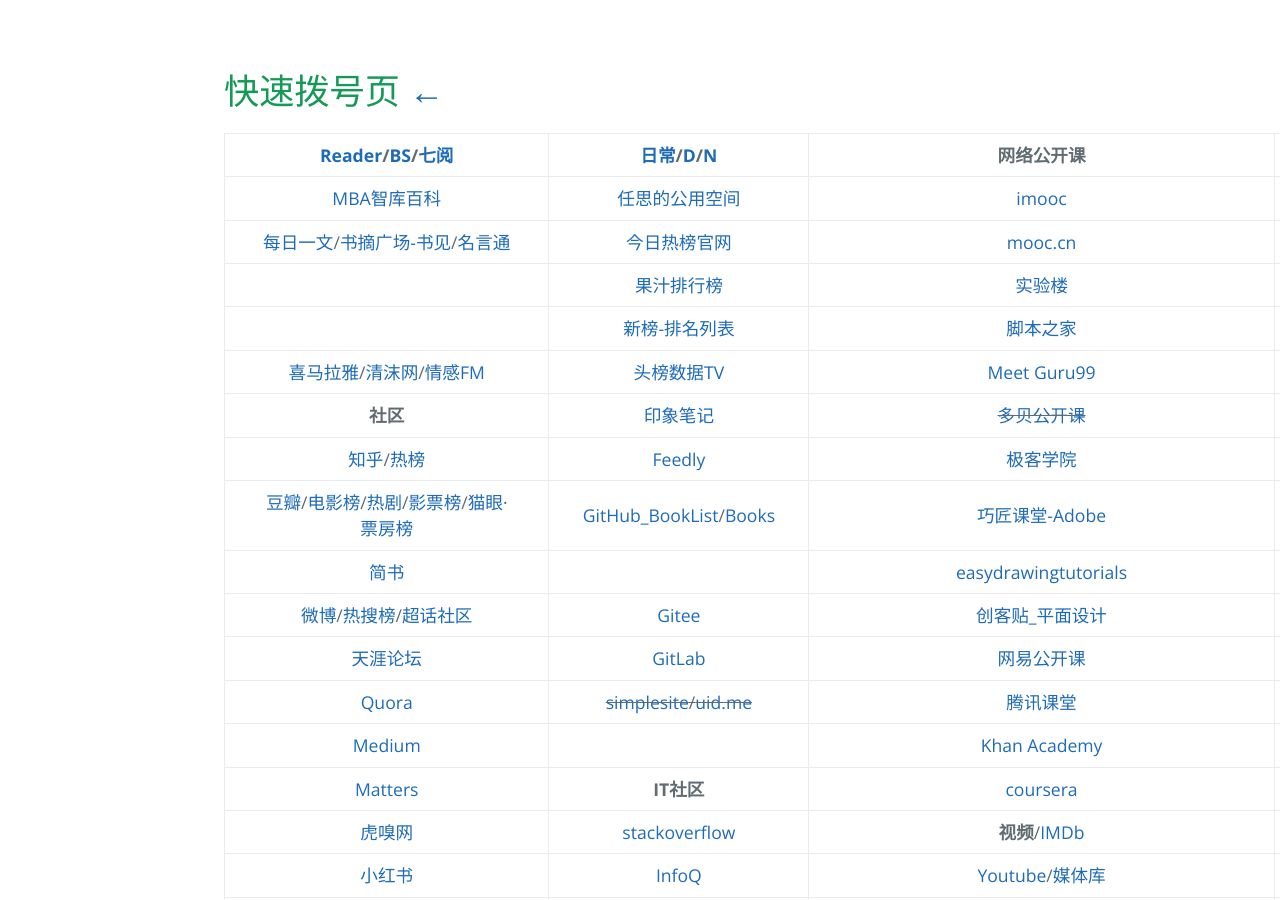
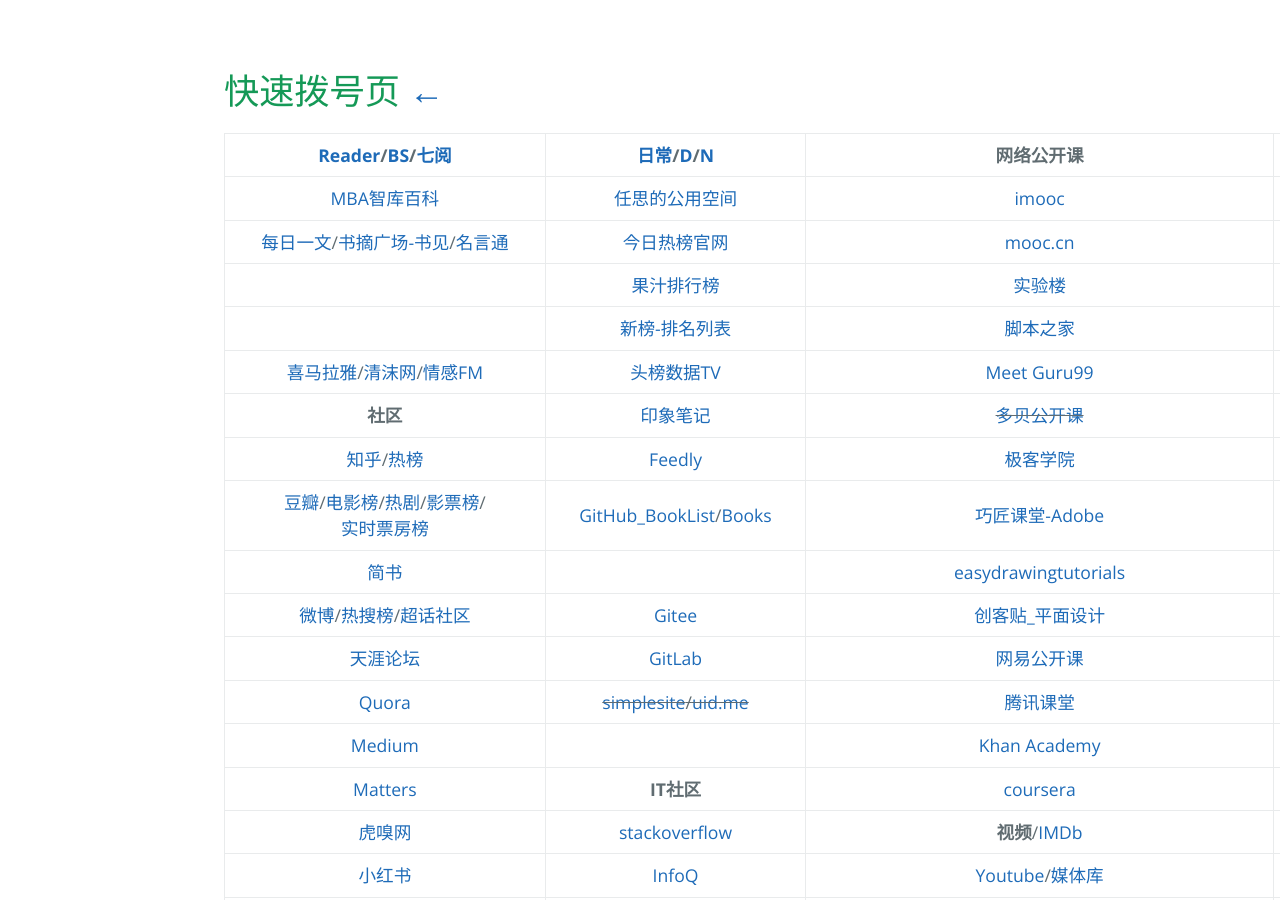
Before and after one commit to AmbroseRen/test, a Jekyll site: the page built from navigation.md, in a window 1280 px wide and 900 px high. Built offline with Jekyll 4.4.1, drawn with Linux system fonts in a browser that asks for light colours; our own code applies the rules of GitHub Pages for plain Markdown files; the repository's description, which GitHub fills in, is left out.

Commit message:
Update navigation.md

```diff
--- a/navigation.md
+++ b/navigation.md
@@ -13,7 +13,7 @@
 | [喜马拉雅](https://www.ximalaya.com/my/subscribed/)/[清沫网](https://www.qingmo.net/)/[情感FM](https://www.qingmo.net/qingganfm) | [头榜数据TV](http://www.toubang.tv/anchor/mutile.html) | [Meet Guru99](https://www.guru99.com/) | __工具__ |
 | __社区__ | [印象笔记](https://app.yinxiang.com/Home.action) | ~~[多贝公开课](http://www.duobei.com/)~~ | [epub.liumingye](https://epub.liumingye.cn/) |
 | [知乎](https://www.zhihu.com/people/RS101202303/following)/[热榜](https://www.zhihu.com/hot) | [Feedly](https://feedly.com/) | [极客学院](https://www.jikexueyuan.com/) | [MYFREEMP3](http://tool.liumingye.cn/music/?page=audioPage&type=migu&name=The%20Ludlows) |
-| [豆瓣](https://www.douban.com/people/AmbroseRen/)/[电影榜](https://movie.douban.com/)/[热剧](https://movie.douban.com/tv/#!type=tv&tag=%E7%83%AD%E9%97%A8&sort=recommend&page_limit=20&page_start=0)/[影票榜](https://www.endata.com.cn/BoxOffice/)/[猫眼·票房榜](https://piaofang.maoyan.com/dashboard) | [GitHub_BookList](https://github.com/AmbroseRen/test/blob/master/Library/BookListsOne.md)/[Books](https://github.com/AmbroseRen/Picture/tree/master/book/Society) | [巧匠课堂-Adobe](https://www.2qj.com/) | [BookReader](https://ztftrue.github.io/BookReader/) |
+| [豆瓣](https://www.douban.com/people/AmbroseRen/)/[电影榜](https://movie.douban.com/)/[热剧](https://movie.douban.com/tv/#!type=tv&tag=%E7%83%AD%E9%97%A8&sort=recommend&page_limit=20&page_start=0)/[影票榜](https://www.endata.com.cn/BoxOffice/)/[实时票房榜](https://www.endata.com.cn/BoxOffice/BO/RealTime/reTimeBO.html) | [GitHub_BookList](https://github.com/AmbroseRen/test/blob/master/Library/BookListsOne.md)/[Books](https://github.com/AmbroseRen/Picture/tree/master/book/Society) | [巧匠课堂-Adobe](https://www.2qj.com/) | [BookReader](https://ztftrue.github.io/BookReader/) |
 | [简书](https://www.jianshu.com/subscriptions#/timeline) | []() | [easydrawingtutorials](https://www.easydrawingtutorials.com/index.php/disney/81-draw-mickey-mouse) | [Neat Reader](https://www.neat-reader.cn/webapp#/) |
 | [微博](https://weibo.com/3626507391/follow)/[热搜榜](https://s.weibo.com/top/summary)/[超话社区](https://huati.weibo.cn/discovery/super) | [Gitee](https://gitee.com/) | [创客贴_平面设计](https://www.chuangkit.com/designtools/designindex) | [PDF在线阅读器](https://web.jisupdf.com/) |
 | [天涯论坛](https://bbs.tianya.cn/) | [GitLab](https://gitlab.com/ambroserencn) | [网易公开课](https://open.163.com/khan/) | [oneNote笔记本-微软](https://www.onenote.com/notebooks?auth=1&nf=1&fromAR=1) |
```
